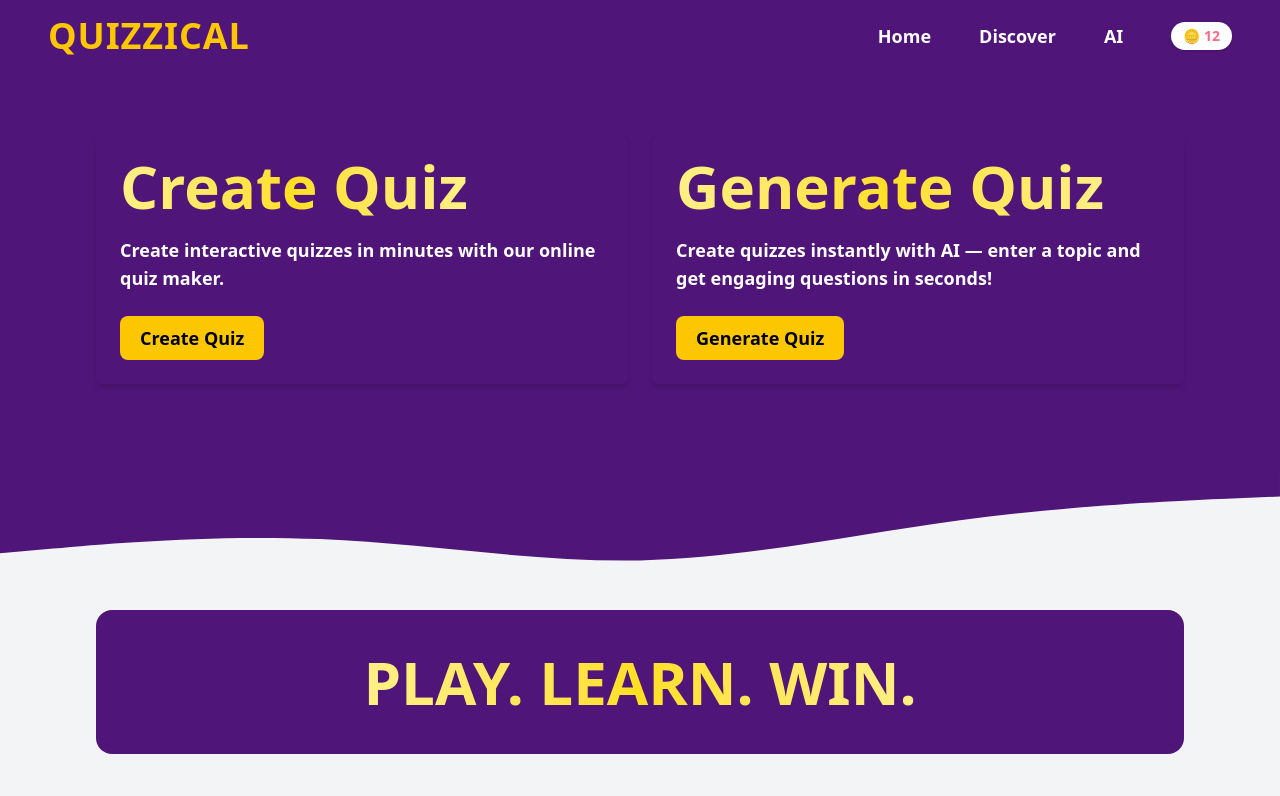
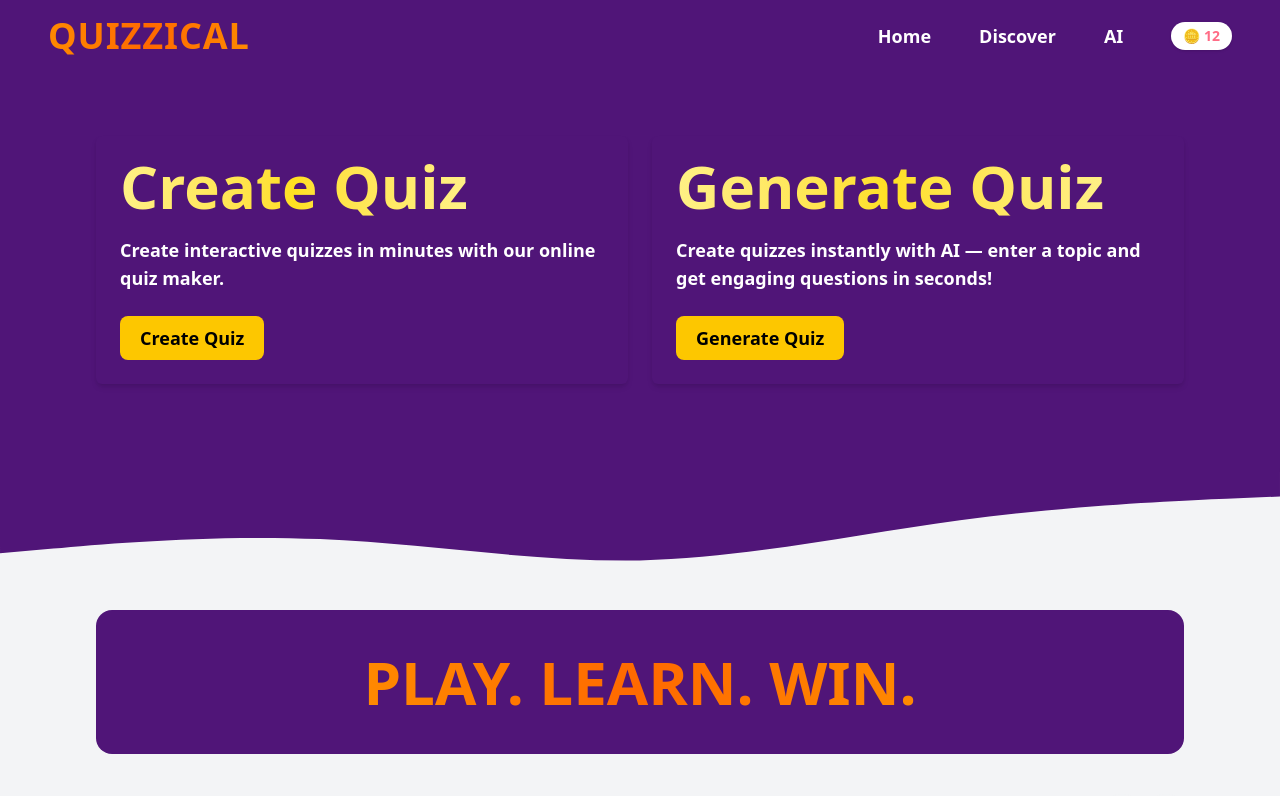
Before and after one commit to satyamAnand20/Quizzical, a React (Vite) app: page / in a window 1280 px wide. Shown: the top 796 px of the page. Built offline with nearby package versions, Linux system fonts and the light colour scheme.

Commit message:
UI changes .

```diff
--- a/src/components/Hero.jsx
+++ b/src/components/Hero.jsx
@@ -74,7 +74,7 @@
       <div className="-mt-1">
         <svg
           className="block w-full"
-          viewBox="0 0 1440 160" // reduced from 320 to 160
+          viewBox="0 0 1440 160"
           xmlns="http://www.w3.org/2000/svg"
         >
           <path
--- a/src/components/Navbar.jsx
+++ b/src/components/Navbar.jsx
@@ -8,7 +8,7 @@
         {/* Logo */}
         <Link
           to="/"
-          className="text-4xl font-bold tracking-wide text-yellow-400"
+          className="text-4xl font-bold tracking-wide bg-gradient-to-r from-orange-400 via-orange-500 to-orange-400 bg-clip-text text-transparent"
         >
           QUIZZICAL
         </Link>
--- a/src/pages/Home.jsx
+++ b/src/pages/Home.jsx
@@ -52,7 +52,7 @@
               animate={{ y: 0, opacity: 1 }}
               exit={{ y: -50, opacity: 0 }}
               transition={{ duration: 0.8 }}
-              className="text-3xl sm:text-4xl md:text-5xl lg:text-6xl font-extrabold bg-gradient-to-r from-yellow-200 via-yellow-300 to-yellow-200 bg-clip-text text-transparent leading-tight"
+              className="text-3xl sm:text-4xl md:text-5xl lg:text-6xl font-extrabold bg-gradient-to-r from-orange-400 via-orange-500 to-orange-400 bg-clip-text text-transparent leading-tight"
             >
               {texts[textIndex]}
             </motion.div>
```
